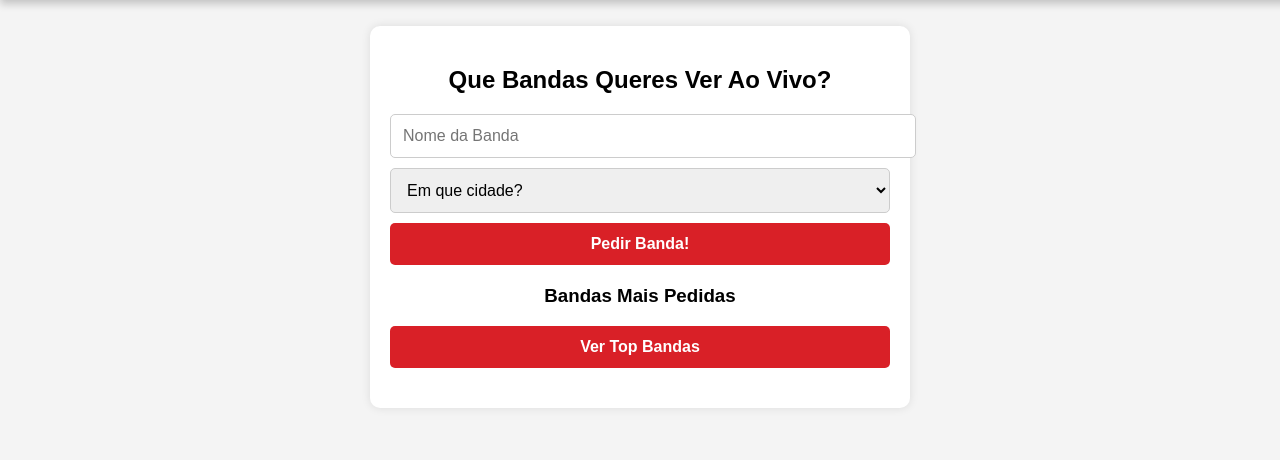
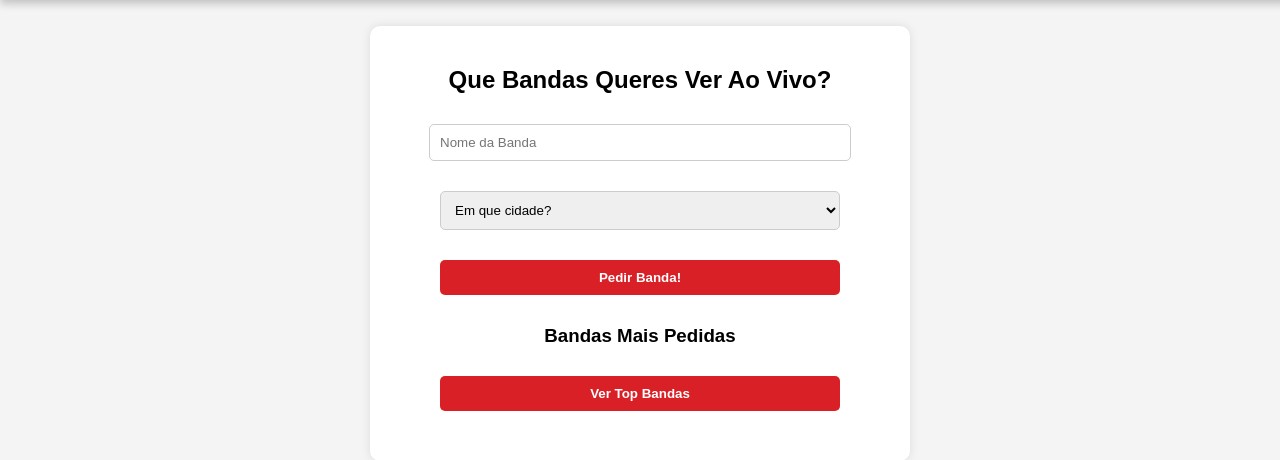
Before and after one commit to joaodessa/band-request-bot, a Flask app: page / in a window 1280 px wide. Shown: the part 74-534 px from the top of the page. Run offline with Flask 3, Linux system fonts and the light colour scheme.

```diff
--- a/templates/index.html
+++ b/templates/index.html
@@ -68,11 +68,12 @@
         }
 
         input, select, button {
-            width: 100%; /* Ensures all elements have the same width */
-            padding: 12px;
+            width: 100%;  /* Ensure all elements take full width */
+            max-width: 80%;  /* Match buttons & dropdown */
+            padding: 10px;
+            margin: 10px;
             border-radius: 5px;
             border: 1px solid #ccc;
-            font-size: 16px;
         }
 
         button {
@@ -206,30 +207,30 @@
         }
 
         function fetchTopBands() {
+
             fetch("/top_bands")
             .then(response => response.json())
             .then(data => {
                 const list = document.getElementById("topBandsList");
-                list.innerHTML = "";
-                let bandsArray = data.top_bands.split("\n").filter(band => band.trim());
+                list.innerHTML = "";  // Clear previous results
 
-                bandsArray.forEach((band, index) => {
-                    let [bandName, count] = band.split(": ");
+                const bands = data.top_bands.split("\n").filter(b => b.trim()); // Remove empty lines
 
-                    const bandCard = document.createElement("div");
-                    bandCard.classList.add("band-card");
+                if (bands.length === 0) {
+                    list.innerHTML = "<li>No requests yet!</li>";
+                    return;
+                }
 
-                    bandCard.innerHTML = `
-                        <span class="band-rank">#${index + 1}</span>
-                        <span class="band-name">${bandName}</span>
-                        <span class="band-count">🔥 ${count} pedidos</span>
-                    `;
-
-                    list.appendChild(bandCard);
+                bands.forEach((band, index) => {
+                    if (index === 0 && band.includes("Most requested bands")) return; // Ignore first title if needed
+                    const li = document.createElement("li");
+                    li.innerText = band;
+                    list.appendChild(li);
                 });
             })
             .catch(error => console.error("Error:", error));
         }
+
     </script>
 
 </body>
```
